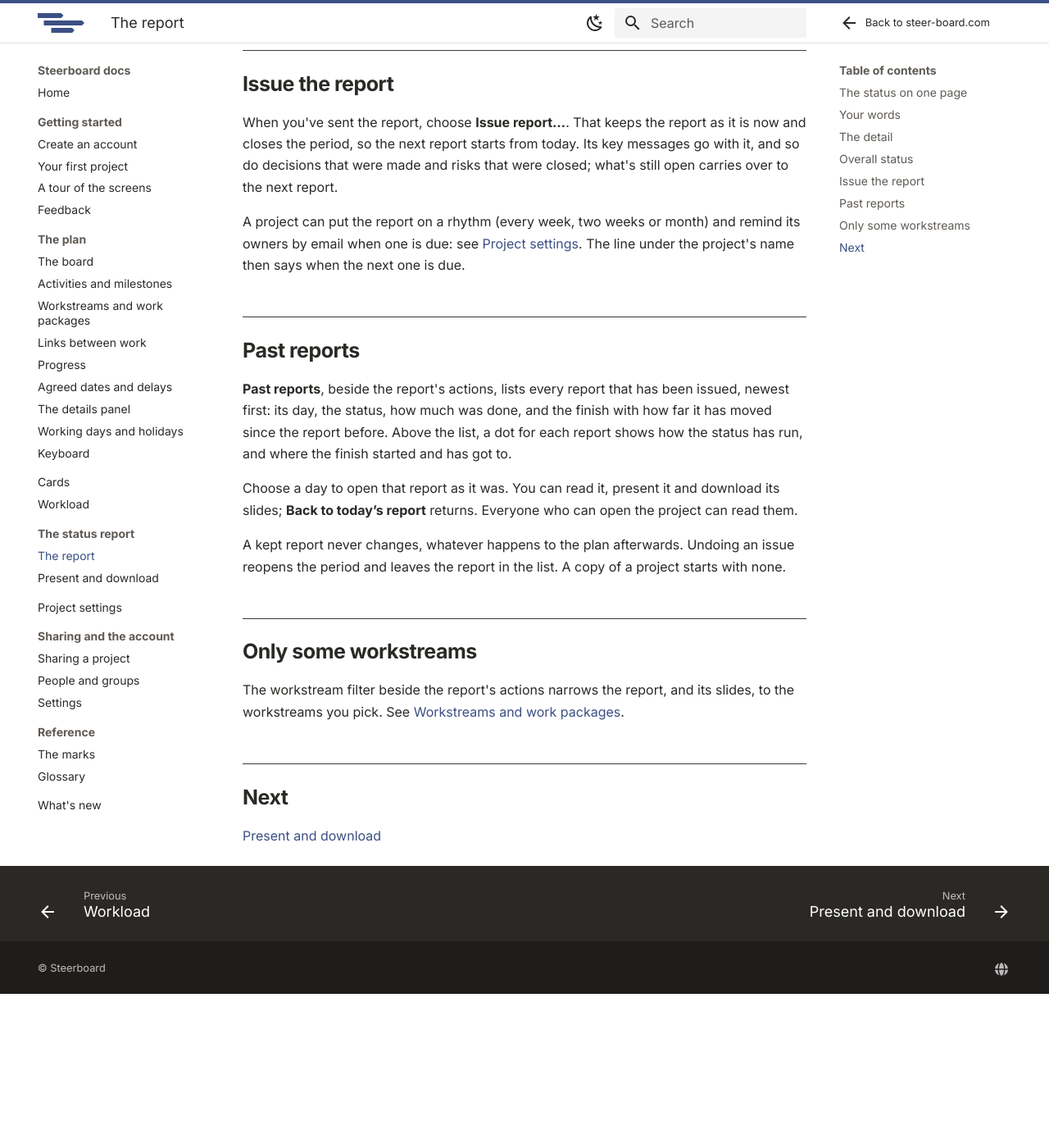
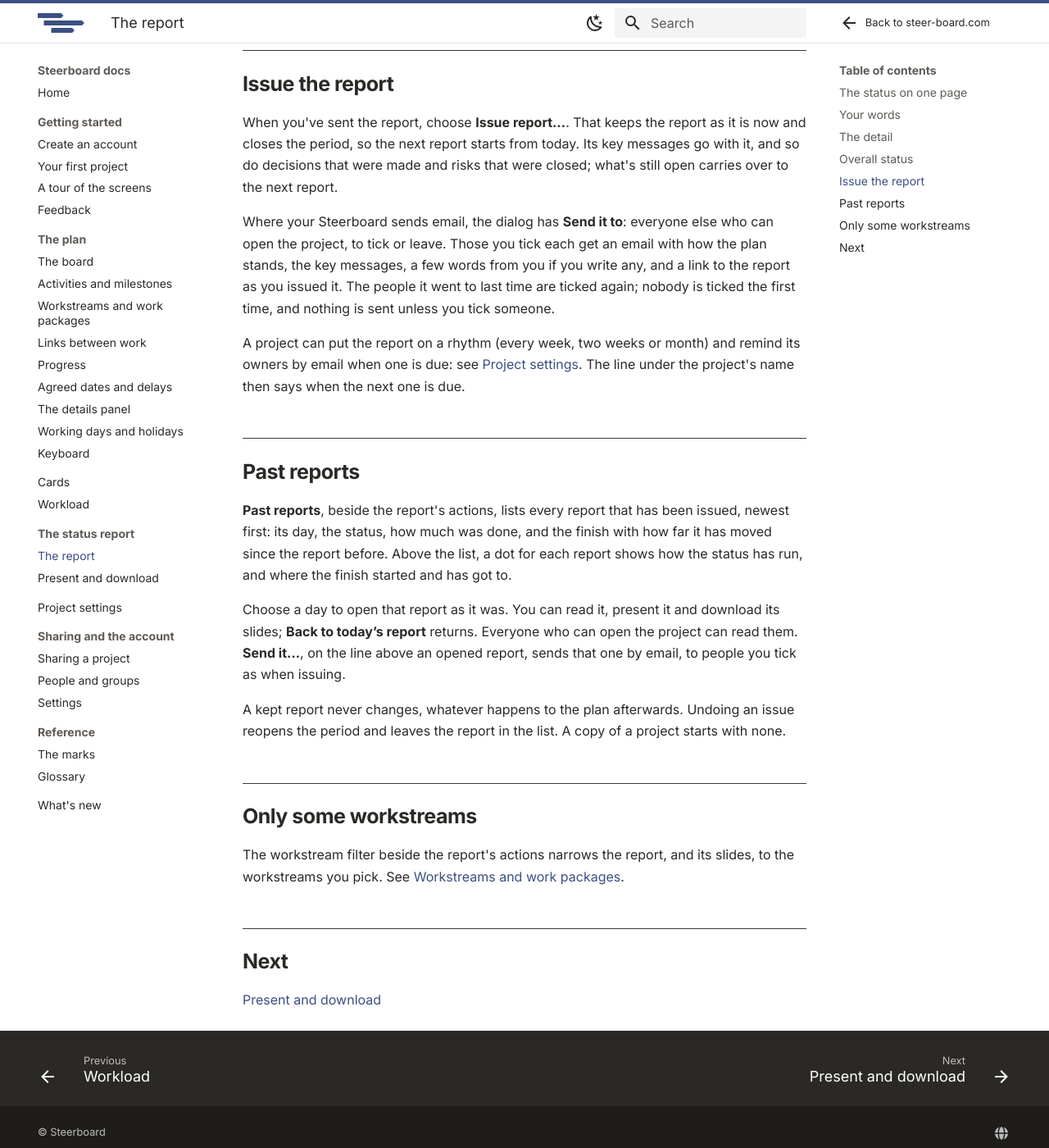
Before and after one commit to mistahcase/steerboard-docs, an MkDocs documentation site: the page built from pages/report/index.md, in a window 1280 px wide and 1400 px high, scrolled down 2252 px. Shown: the whole window at 82% size. Built offline with MkDocs 1.6.1 and Material for MkDocs 9.7.7, drawn with Linux system fonts in a browser that asks for light colours; before the commit the page ends 3464 px from its top, so only the background shows below that.

Commit message:
Issue and send: an issued report goes to people chosen (A3)
From the UX review, approved by the user on 2026-11-13 (SCENARIOS.md, RS).

- Server: GET /api/projects/:id/readers (everyone else who can open the
  project) and POST /api/projects/:id/reports/:report/send, an email each
  (reportIssuedEmail) with the status, the key messages, the sender's own
  words and a link to the report as it was issued. For those who can change
  the plan; only to people who can open it; noted in the activity log.
- The Issue dialog gains Send it to (SendTo.tsx), where the server sends
  email: people ticked or not, those of last time ticked again, a few
  words, and a button that says what it will do. Issued first; a failed
  send leaves it issued and says so. An opened past report has Send it…
- The link, ?view=report&issued=<id>, opens that report (ReportPage), and
  signing in on the way keeps the whole address (Root.tsx).

704 tests. Not yet in ui:check, and not yet seen in a browser with email
on: both still to do before a release.

Co-Authored-By: Claude Fable 5.2 <noreply@anthropic.com>

```diff
--- a/coverage.json
+++ b/coverage.json
@@ -139,7 +139,7 @@
         "src/App.tsx",
         "src/gantt/itemKeys.ts"
       ],
-      "reviewed": "797033a6e48e4c3d1a09b86489b0122cd6f9a0ab"
+      "reviewed": "16db55e7b1908137bb9eba9eb02cd278d6b9b82f"
     },
     "cards.md": {
       "covers": [
@@ -160,6 +160,7 @@
       "covers": [
         "src/components/ReportWords.tsx",
         "src/components/PastReports.tsx",
+        "src/components/SendTo.tsx",
         "src/model/issued.ts",
         "src/model/reportWords.ts",
         "src/components/ReportPage.tsx",
@@ -168,7 +169,7 @@
         "src/model/report.ts",
         "src/report/onepager.ts"
       ],
-      "reviewed": "0cccbf3429283a6e8e28150f215b795256daa19e"
+      "reviewed": "16db55e7b1908137bb9eba9eb02cd278d6b9b82f"
     },
     "report/present.md": {
       "covers": [
--- a/pages/report/index.md
+++ b/pages/report/index.md
@@ -65,6 +65,13 @@ as it is now and closes the period, so the next report starts from today. Its ke
 decisions that were made and risks that were closed; what's still open
 carries over to the next report.
 
+Where your Steerboard sends email, the dialog has **Send it to**: everyone
+else who can open the project, to tick or leave. Those you tick each get an
+email with how the plan stands, the key messages, a few words from you if you
+write any, and a link to the report as you issued it. The people it went to
+last time are ticked again; nobody is ticked the first time, and nothing is
+sent unless you tick someone.
+
 A project can put the report on a rhythm (every week, two weeks or month) and
 remind its owners by email when one is due: see
 [Project settings](../project-settings.md#a-report-on-a-rhythm). The line under
@@ -80,7 +87,8 @@ and has got to.
 
 Choose a day to open that report as it was. You can read it, present it and
 download its slides; **Back to today’s report** returns. Everyone who can
-open the project can read them.
+open the project can read them. **Send it…**, on the line above an opened
+report, sends that one by email, to people you tick as when issuing.
 
 A kept report never changes, whatever happens to the plan afterwards. Undoing
 an issue reopens the period and leaves the report in the list. A copy of a
```
Also changed, not shown: pages/whats-new.md (+4 -0 lines).
